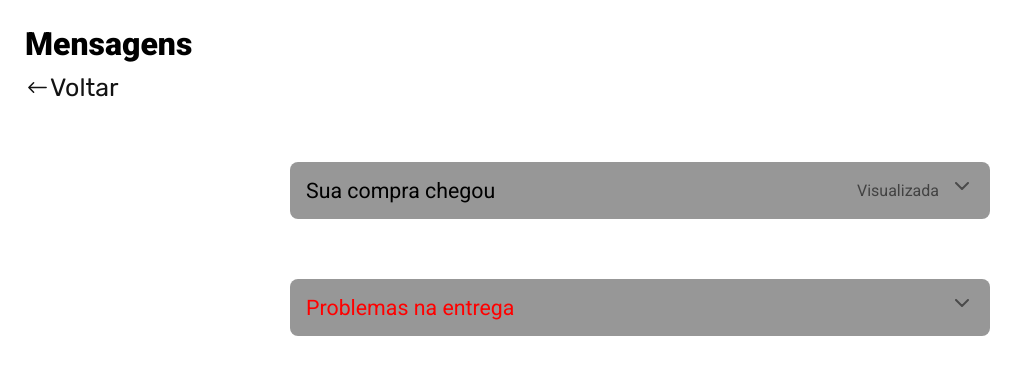
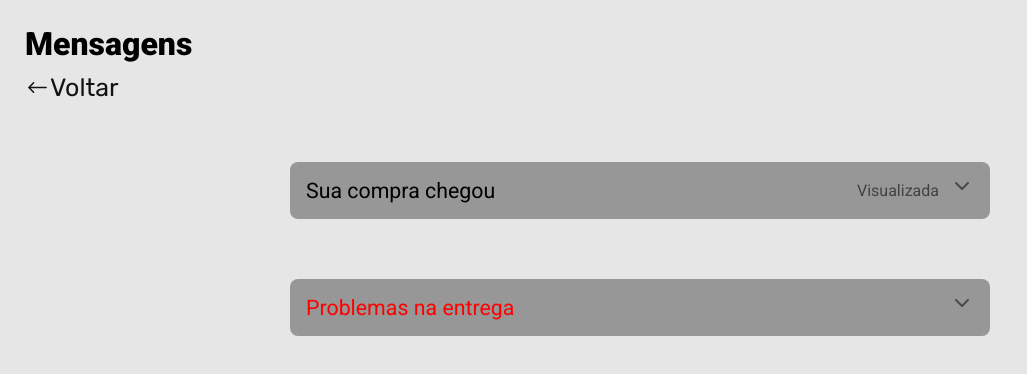
Before and after one commit to Keven-RM/Myclothes-, a React (Create React App) app in the folder frontend/: page / in a window 1280 px wide. Shown: the top 374 px of the page, without its empty margins (0-1027 px from the left). Built offline with nearby package versions, Linux system fonts and the light colour scheme; the HTML template or start-up script is replaced by a standard one.

Commit message:
adção do icone do site

```diff
--- a/frontend/src/pages/Mensagem/styles.css
+++ b/frontend/src/pages/Mensagem/styles.css
@@ -1,5 +1,6 @@
 body{
 	padding: 25px;
+	background-color: #e6e6e6;
 }
 
 details{
```
Also changed, not shown: 1 other file (tests, documents, lock files or other folders).
